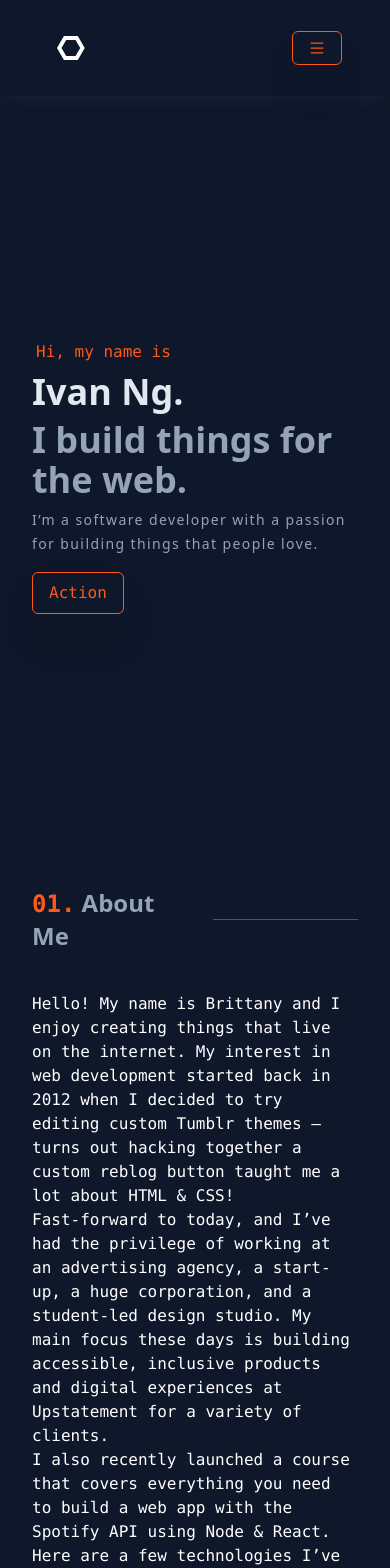
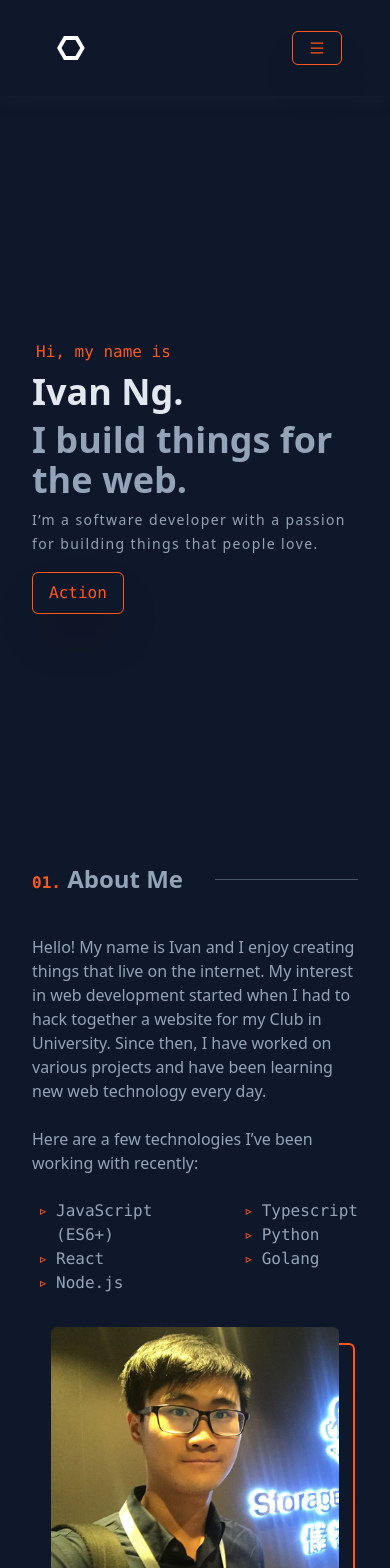
Before and after one commit to ivan-ngchakming/portfolio, a React (Vite) app: page / in a window 390 px wide. Shown: the top 1568 px of the page. Built offline with nearby package versions, Linux system fonts and the light colour scheme.

Commit message:
add about me content

```diff
--- a/src/components/About.jsx
+++ b/src/components/About.jsx
@@ -1,45 +1,124 @@
 import cn from "classnames";
 import PageContainer from "./common/PageContainer";
 
+const Paragraph = ({ children }) => (
+  <p
+    className={cn(
+      "font-sans",
+      "text-base",
+      "font-medium",
+      "text-slate-400",
+      "mb-6"
+    )}
+  >
+    {children}
+  </p>
+);
+
 const About = () => {
   return (
-    <PageContainer id="about" className={cn("flex", "flex-col")}>
-      <div className={cn("flex", "items-center", "mb-10")}>
+    <PageContainer
+      id="about"
+      className={cn("flex", "flex-col", "items-center")}
+    >
+      <div
+        className={cn(
+          "flex",
+          "items-center",
+          "justify-start",
+          "w-full",
+          "mb-10",
+          "sm:px-12"
+        )}
+      >
         <h2
-          className={cn("text-2xl", "text-slate-400", "font-sans", "font-bold")}
+          className={cn(
+            "text-2xl",
+            "text-slate-400",
+            "font-sans",
+            "font-bold",
+            "min-w-fit"
+          )}
         >
-          <span className={cn("text-brightred", "font-mono")}>01.</span> About
-          Me{" "}
+          <span className={cn("text-brightred", "font-mono", "text-base")}>
+            01.
+          </span>{" "}
+          About Me{" "}
         </h2>
         <span
           className={cn(
             "border-b-[0.1px]",
             "border-slate-600",
             "h-[1px]",
-            "w-40",
+            // "min-w-full",
+            "grow",
+            "sm:w-40",
             "ml-8"
           )}
         ></span>
       </div>
-      <div>
-        <p>
-          Hello! My name is Brittany and I enjoy creating things that live on
-          the internet. My interest in web development started back in 2012 when
-          I decided to try editing custom Tumblr themes — turns out hacking
-          together a custom reblog button taught me a lot about HTML & CSS!
-        </p>
-        <p>
-          Fast-forward to today, and I’ve had the privilege of working at an
-          advertising agency, a start-up, a huge corporation, and a student-led
-          design studio. My main focus these days is building accessible,
-          inclusive products and digital experiences at Upstatement for a
-          variety of clients.
-        </p>
-        <p>
-          I also recently launched a course that covers everything you need to
-          build a web app with the Spotify API using Node & React.
-        </p>
-        <p>Here are a few technologies I’ve been working with recently:</p>
+      <div className="sm:flex">
+        <div className={cn("sm:mr-8", "mb-8", "sm:mb-0", "sm:max-w-lg")}>
+          <Paragraph>
+            Hello! My name is Ivan and I enjoy creating things that live on the
+            internet. My interest in web development started when I had to hack
+            together a website for my Club in University. Since then, I have
+            worked on various projects and have been learning new web technology
+            every day.
+          </Paragraph>
+          <Paragraph>
+            Here are a few technologies I’ve been working with recently:
+          </Paragraph>
+          <div className={cn("flex", "text-slate-400")}>
+            <ul
+              className={cn(
+                "list-disc",
+                "marker:text-brightred",
+                "marker:content-['▹']",
+                "marker:tracking-[0.5em]",
+                "pl-6",
+                "mr-10"
+              )}
+            >
+              <li>JavaScript (ES6+)</li>
+              <li>React</li>
+              <li>Node.js</li>
+            </ul>
+            <ul
+              className={cn(
+                "list-disc",
+                "pl-6",
+                "marker:text-brightred",
+                "marker:content-['▹']",
+                "marker:tracking-[0.5em]"
+              )}
+            >
+              <li>Typescript</li>
+              <li>Python</li>
+              <li>Golang</li>
+            </ul>
+          </div>
+        </div>
+        <div className="flex justify-center items-center relative">
+          <img
+            src="/me.jpg"
+            className="max-w-xs w-72 h-72 object-cover rounded-md"
+          />
+          <div
+            className={cn(
+              "absolute",
+              "w-72",
+              "h-72",
+              "border-2",
+              "border-brightred",
+              "transition-transform",
+              "translate-x-4",
+              "translate-y-4",
+              "-z-10",
+              "rounded-md"
+            )}
+          ></div>
+        </div>
       </div>
     </PageContainer>
   );
```
Also changed, not shown: public/me.jpg (added).
